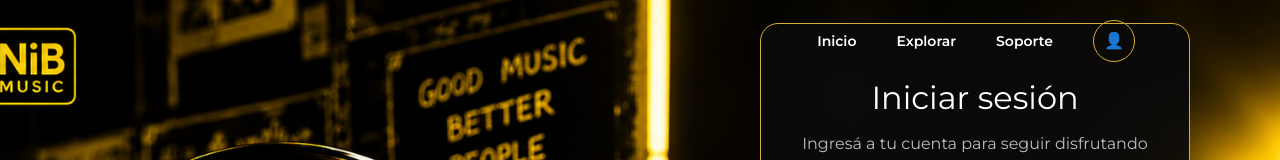
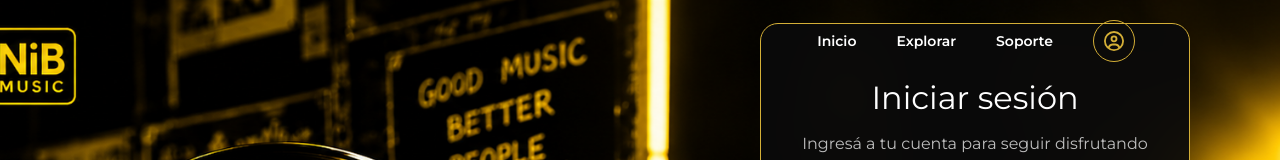
Before and after one commit to ivanlazartee/NiB-Music, a React (Vite) app: page /login in a window 1280 px wide. Shown: the top 160 px of the page. Built offline with nearby package versions, Linux system fonts and the light colour scheme.

Commit message:
Agregar validaciones básicas al formulario de inicio de sesión

```diff
--- a/src/pages/Login.jsx
+++ b/src/pages/Login.jsx
@@ -2,7 +2,7 @@ import loginBg from "../assets/img/login-bg.png";
 import "./login.css";
 import { Link } from "react-router-dom";
 import { FcGoogle } from "react-icons/fc";
-import { FaSpotify, FaApple } from "react-icons/fa";
+import { FaSpotify, FaApple, FaRegCircleUser } from "react-icons/fa6";
 import Swal from "sweetalert2";
 
 function Login() {
@@ -11,6 +11,19 @@ const mostrarProveedor = (proveedor) => {
   Swal.fire({
     title: "Próximamente",
     text: `El inicio de sesión con ${proveedor} estará disponible en una próxima versión de NiB Music.`,
+    icon: "info",
+    iconColor: "#d4af37",
+    background: "#0f0f0f",
+    color: "#ffffff",
+    confirmButtonText: "Entendido",
+    confirmButtonColor: "#d4af37",
+  });
+};
+
+const mostrarPerfil = () => {
+  Swal.fire({
+    title: "Mi cuenta",
+    text: "Iniciá sesión para acceder a tu perfil y administrar tu biblioteca.",
     icon: "info",
     iconColor: "#d4af37",
     background: "#0f0f0f",
@@ -42,9 +55,12 @@ const manejarLogin = (e) => {
 
   <Link to="/soporte">Soporte</Link>
 
-  <button className="login-user">
-    👤
-  </button>
+<button
+  className="login-user"
+  onClick={mostrarPerfil}
+>
+  <FaRegCircleUser size={20} />
+</button>
 </nav>
 
         {/* Modal */}
```
